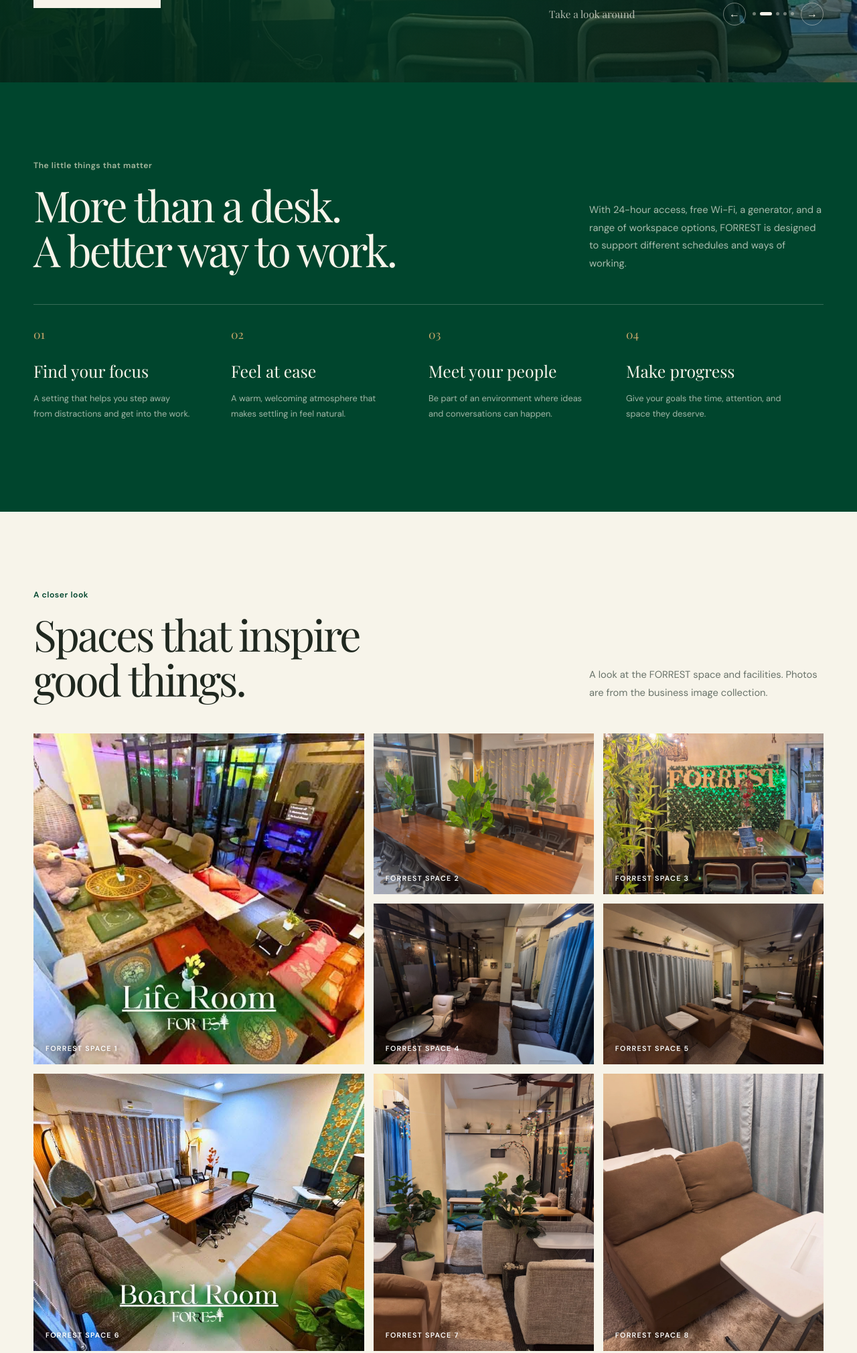
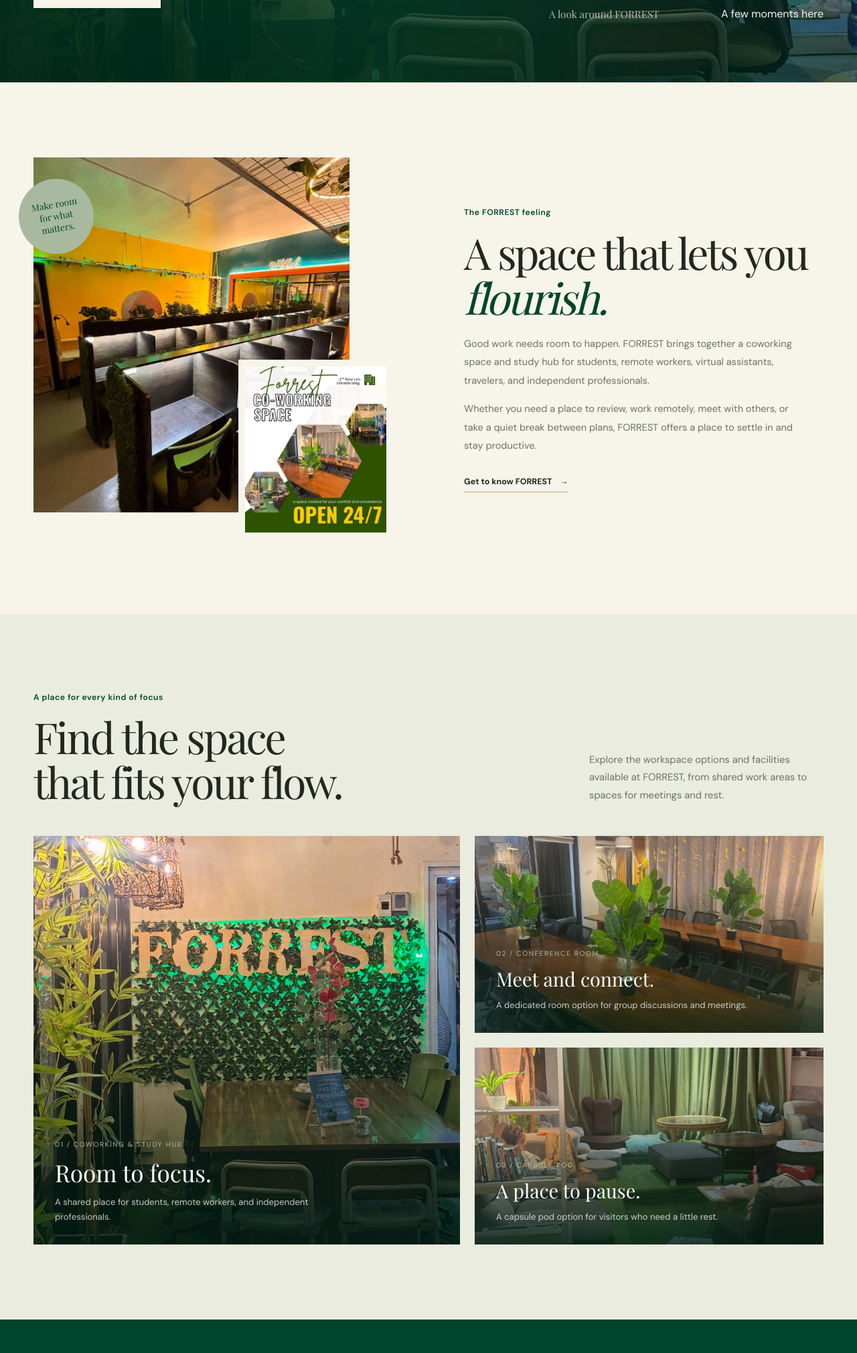
Before and after one commit to earlmacias2022-tech/Forrest-Co-working-Space, a plain HTML site: page index.html in a window 1280 px wide. Shown: the part 677-2697 px from the top of the page at 67% size. Drawn offline with nearby package versions, Linux system fonts and the light colour scheme.

Commit message:
Restore FORREST story and space sections; refine hero carousel

```diff
--- a/index.html
+++ b/index.html
@@ -61,64 +61,122 @@
             <div class="hero-carousel" aria-label="FORREST photo highlights">
               <div class="hero-carousel-frame">
                 <img
+                  class="hero-carousel-next-image"
+                  src="assets/831021538_18007945868988482_7274033026963285990_n.jpg"
+                  alt=""
+                  aria-hidden="true"
+                />
+                <img
                   class="hero-carousel-image"
                   src="assets/709527150_920985647660380_4177484761977962884_n.jpg"
                   alt="A view inside FORREST Workspace"
                 />
                 <div class="hero-carousel-caption">
                   <span>Inside FORREST</span>
-                  <span class="hero-carousel-count" aria-live="polite"
-                    >01 / 05</span
-                  >
+                  <span class="hero-carousel-count" aria-live="polite">01 / 05</span>
                 </div>
               </div>
               <div class="hero-carousel-controls">
-                <p>Take a look around</p>
-                <div class="hero-carousel-buttons">
-                  <button
-                    class="carousel-arrow carousel-prev"
-                    type="button"
-                    aria-label="Previous photo"
-                  >
-                    ←
-                  </button>
-                  <div class="carousel-dots" aria-label="Choose a photo">
-                    <button
-                      class="carousel-dot is-active"
-                      type="button"
-                      aria-label="Show photo 1"
-                      aria-current="true"
-                    ></button>
-                    <button
-                      class="carousel-dot"
-                      type="button"
-                      aria-label="Show photo 2"
-                    ></button>
-                    <button
-                      class="carousel-dot"
-                      type="button"
-                      aria-label="Show photo 3"
-                    ></button>
-                    <button
-                      class="carousel-dot"
-                      type="button"
-                      aria-label="Show photo 4"
-                    ></button>
-                    <button
-                      class="carousel-dot"
-                      type="button"
-                      aria-label="Show photo 5"
-                    ></button>
-                  </div>
-                  <button
-                    class="carousel-arrow carousel-next"
-                    type="button"
-                    aria-label="Next photo"
-                  >
-                    →
-                  </button>
+                <p>A look around FORREST</p>
+                <span class="hero-carousel-hint">A few moments here</span>
+              </div>
+            </div>
+          </div>
+        </div>
+      </section>
+
+
+      <section class="section" id="about">
+        <div class="wrap about-grid">
+          <div class="about-visual reveal">
+            <div class="about-photo">
+              <img
+                src="assets/707739930_920986420993636_4431033528111646304_n.jpg"
+                alt="FORREST workspace photograph"
+              />
+            </div>
+            <div class="about-inset">
+              <img
+                src="assets/896298942_1158002463359971_8423479989970257130_n.jpg"
+                alt="A detail of the FORREST workspace"
+              />
+            </div>
+            <div class="about-stamp">Make room<br />for what<br />matters.</div>
+          </div>
+          <div class="about-copy reveal delay-1">
+            <div class="eyebrow">The FORREST feeling</div>
+            <h2>A space that lets you <em>flourish.</em></h2>
+            <p>
+              Good work needs room to happen. FORREST brings together a
+              coworking space and study hub for students, remote workers,
+              virtual assistants, travelers, and independent professionals.
+            </p>
+            <p>
+              Whether you need a place to review, work remotely, meet with
+              others, or take a quiet break between plans, FORREST offers a
+              place to settle in and stay productive.
+            </p>
+            <a class="text-link" href="#contact"
+              >Get to know FORREST <span>→</span></a
+            >
+          </div>
+        </div>
+      </section>
+
+      <section class="section spaces" id="spaces">
+        <div class="wrap">
+          <div class="section-head reveal">
+            <div>
+              <div class="eyebrow">A place for every kind of focus</div>
+              <h2>Find the space<br />that fits your flow.</h2>
+            </div>
+            <p>
+              Explore the workspace options and facilities available at FORREST,
+              from shared work areas to spaces for meetings and rest.
+            </p>
+          </div>
+          <div class="space-grid">
+            <article class="space-card tall reveal">
+              <img
+                src="assets/830027619_18007945910988482_3279781496728463373_n.jpg"
+                alt="Open-plan coworking space with natural light"
+              />
+              <div class="space-card-content">
+                <span>01 / Coworking &amp; study hub</span>
+                <h3>Room to focus.</h3>
+                <p>
+                  A shared place for students, remote workers, and independent
+                  professionals.
+                </p>
+              </div>
+            </article>
+            <div class="space-side">
+              <article class="space-card reveal delay-1">
+                <img
+                  src="assets/831021538_18007945868988482_7274033026963285990_n.jpg"
+                  alt="Collaborative desk area"
+                />
+                <div class="space-card-content">
+                  <span>02 / Conference room</span>
+                  <h3>Meet and connect.</h3>
+                  <p>
+                    A dedicated room option for group discussions and meetings.
+                  </p>
                 </div>
-              </div>
+              </article>
+              <article class="space-card reveal delay-2">
+                <img
+                  src="assets/831192916_18007945856988482_1955940421625848760_n.jpg"
+                  alt="Quiet study area with desks"
+                />
+                <div class="space-card-content">
+                  <span>03 / Capsule pod</span>
+                  <h3>A place to pause.</h3>
+                  <p>
+                    A capsule pod option for visitors who need a little rest.
+                  </p>
+                </div>
+              </article>
             </div>
           </div>
         </div>
@@ -467,53 +525,38 @@
       ];
       const carousel = document.querySelector(".hero-carousel");
       const carouselImage = document.querySelector(".hero-carousel-image");
+      const carouselNextImage = document.querySelector(".hero-carousel-next-image");
       const carouselCount = document.querySelector(".hero-carousel-count");
-      const carouselDots = [...document.querySelectorAll(".carousel-dot")];
       let activeSlide = 0;
       let carouselTimer;
-      const showSlide = (index) => {
+      let transitionTimer;
+      const updateCarousel = (index) => {
         activeSlide = (index + carouselSlides.length) % carouselSlides.length;
-        carouselImage.style.opacity = "0";
-        window.setTimeout(() => {
+        const nextSlide = (activeSlide + 1) % carouselSlides.length;
+        carouselImage.classList.add("is-changing");
+        window.clearTimeout(transitionTimer);
+        transitionTimer = window.setTimeout(() => {
           carouselImage.src = carouselSlides[activeSlide].src;
           carouselImage.alt = carouselSlides[activeSlide].alt;
-          carouselImage.style.opacity = "1";
-        }, 160);
+          carouselNextImage.src = carouselSlides[nextSlide].src;
+          carouselNextImage.alt = "";
+          carouselImage.classList.remove("is-changing");
+        }, 260);
         carouselCount.textContent =
           String(activeSlide + 1).padStart(2, "0") +
           " / " +
           String(carouselSlides.length).padStart(2, "0");
-        carouselDots.forEach((dot, dotIndex) => {
-          const selected = dotIndex === activeSlide;
-          dot.classList.toggle("is-active", selected);
-          if (selected) dot.setAttribute("aria-current", "true");
-          else dot.removeAttribute("aria-current");
-        });
       };
       const stopCarousel = () => window.clearInterval(carouselTimer);
       const startCarousel = () => {
         stopCarousel();
         if (!window.matchMedia("(prefers-reduced-motion: reduce)").matches) {
           carouselTimer = window.setInterval(
-            () => showSlide(activeSlide + 1),
-            5000,
+            () => updateCarousel(activeSlide + 1),
+            5200,
           );
         }
       };
-      document.querySelector(".carousel-prev").addEventListener("click", () => {
-        showSlide(activeSlide - 1);
-        startCarousel();
-      });
-      document.querySelector(".carousel-next").addEventListener("click", () => {
-        showSlide(activeSlide + 1);
-        startCarousel();
-      });
-      carouselDots.forEach((dot, index) => {
-        dot.addEventListener("click", () => {
-          showSlide(index);
-          startCarousel();
-        });
-      });
       carousel.addEventListener("mouseenter", stopCarousel);
       carousel.addEventListener("mouseleave", startCarousel);
       carousel.addEventListener("focusin", stopCarousel);
```
